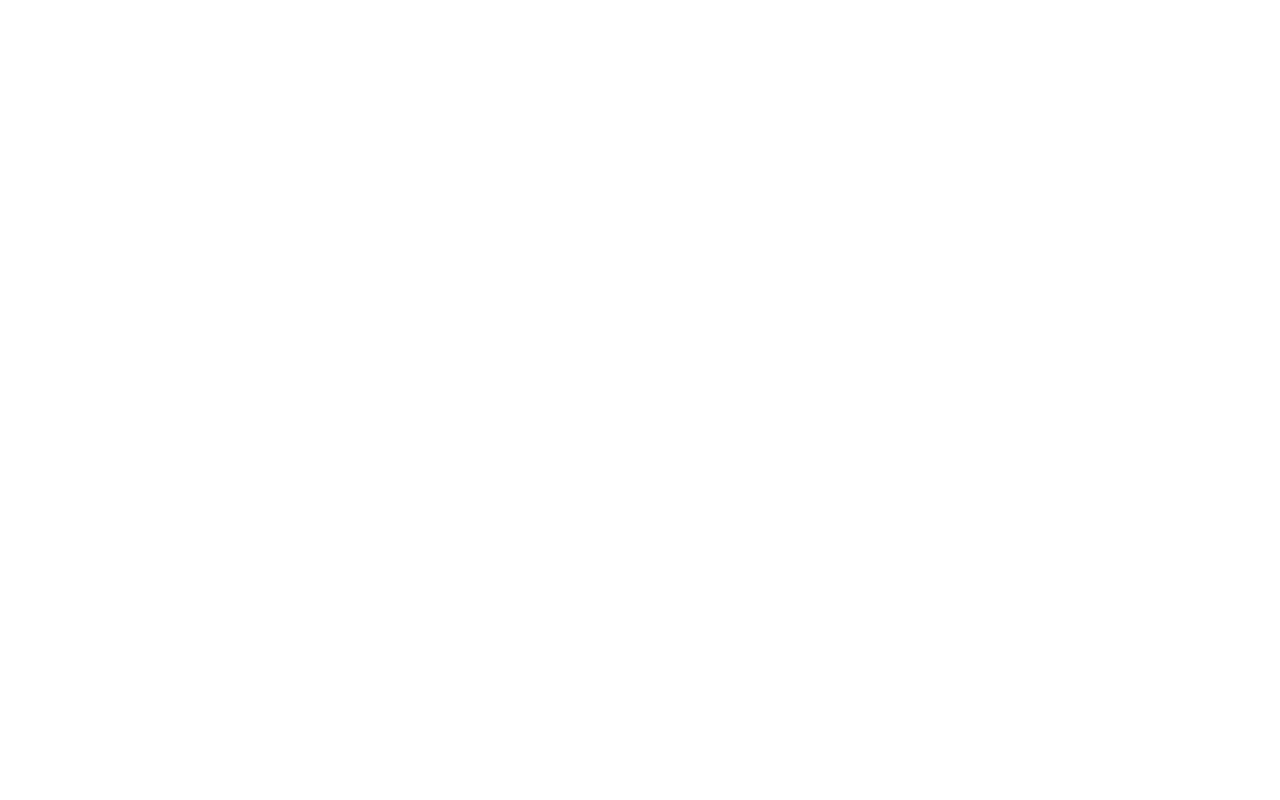
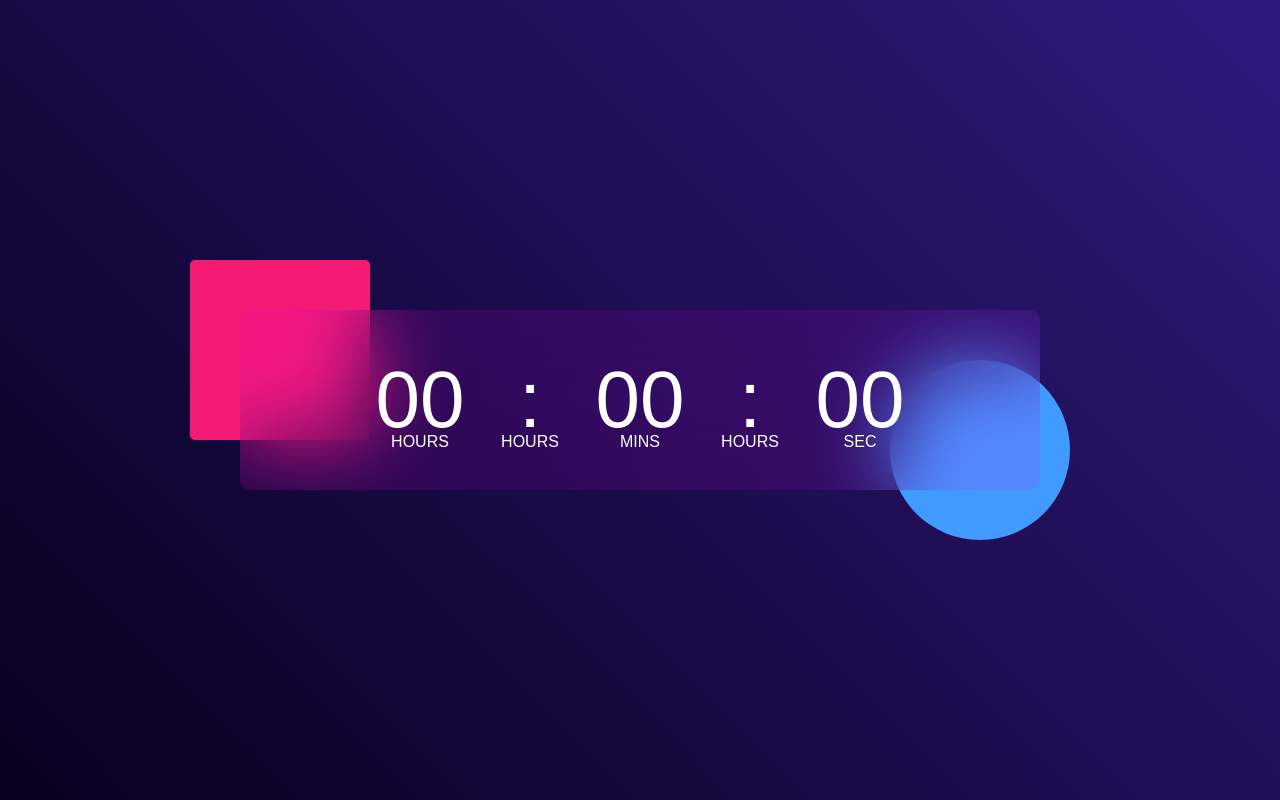
Before and after one commit to ar-abdullah1/digital-clock-with-js, a plain HTML site: page index.html in a window 1280 px wide. Drawn offline with Linux system fonts and the light colour scheme.

Commit message:
added the design part

```diff
--- a/index.html
+++ b/index.html
@@ -9,7 +9,17 @@
 </head>
 
 <body>
-
+    <div class="hero">
+        <div class="container">
+            <div class="clock">
+                <span id="hrs">00</span>
+                <span>:</span>
+                <span id="min">00</span>
+                <span>:</span>
+                <span id="sec">00</span>
+            </div>
+        </div>
+    </div>
 
 
     <script src="scripts/index.js"></script>
--- a/styles/style.css
+++ b/styles/style.css
@@ -4,3 +4,83 @@
   font-family: "poppins", sans-serif;
   box-sizing: border-box;
 }
+.hero {
+  width: 100%;
+  min-height: 100vh;
+  background: linear-gradient(45deg, #08001f, #30197d);
+  color: #fff;
+  position: relative;
+}
+
+.container {
+  width: 800px;
+  height: 180px;
+  position: absolute;
+  top: 50%;
+  left: 50%;
+  transform: translate(-50%, -50%);
+}
+
+.clock {
+  width: 100%;
+  height: 100%;
+  background: rgba(235, 0, 255, 0.11);
+  border-radius: 10px;
+  display: flex;
+  align-items: center;
+  justify-content: center;
+  backdrop-filter: blur(40px);
+}
+
+.container::before {
+  content: "";
+  width: 180px;
+  height: 180px;
+  background: #f41b75;
+  border-radius: 5px;
+  position: absolute;
+  left: -50px;
+  top: -50px;
+  z-index: -1;
+}
+
+.container::after {
+  content: "";
+  width: 180px;
+  height: 180px;
+  background: #419aff;
+  border-radius: 50%;
+  position: absolute;
+  right: -30px;
+  bottom: -50px;
+  z-index: -1;
+}
+
+.clock span {
+  font-size: 80px;
+  width: 110px;
+  display: inline-block;
+  text-align: center;
+  position: relative;
+}
+
+.clock span::after {
+  content: "HOURS";
+  font-size: 16px;
+  position: absolute;
+  bottom: -5px;
+  left: 50%;
+  transform: translateX(-50%);
+}
+
+#hrs::after {
+  content: "HOURS";
+}
+
+#min::after {
+  content: "MINS";
+}
+
+#sec::after {
+  content: "SEC";
+}
```
